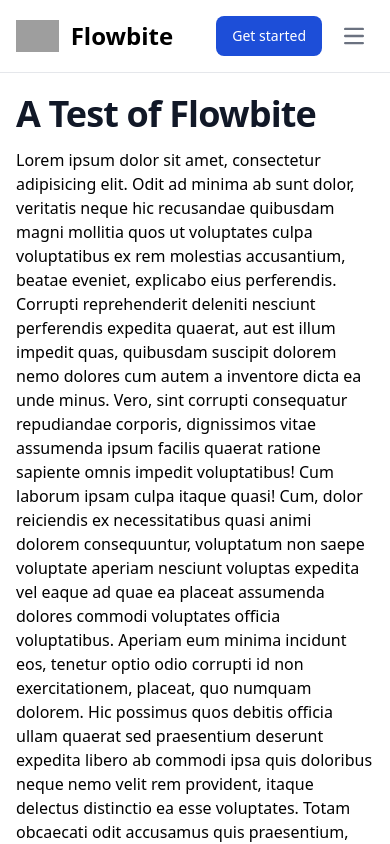
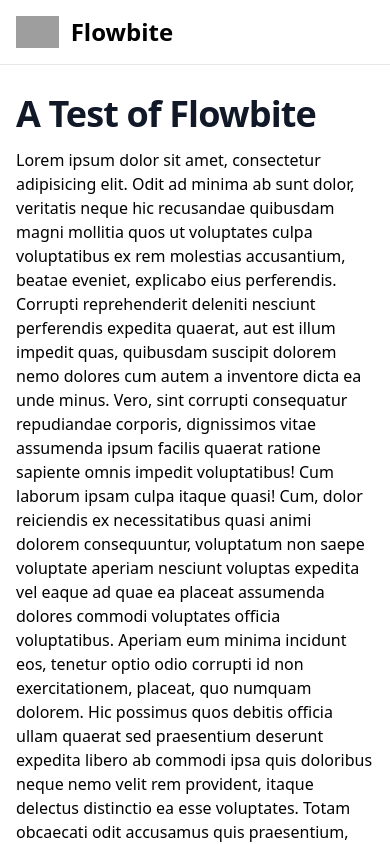
Before and after one commit to coffeyjr/Flowbite-Navbar, a plain HTML site: page index.html in a window 390 px wide. Shown: the top 844 px of the page. Drawn offline with nearby package versions, Linux system fonts and the light colour scheme; grey boxes are pictures that could not be loaded.

Commit message:
remove button

```diff
--- a/index.html
+++ b/index.html
@@ -19,15 +19,6 @@
             <img src="https://flowbite.com/docs/images/logo.svg" class="h-8 mr-3" alt="Flowbite Logo">
             <span class="self-center text-2xl font-semibold whitespace-nowrap dark:text-white">Flowbite</span>
         </a>
-        <div class="flex md:order-2">
-            <button type="button" class="text-white bg-blue-700 hover:bg-blue-800 focus:ring-4 focus:outline-none focus:ring-blue-300 font-medium rounded-lg text-sm px-4 py-2 text-center mr-3 md:mr-0 dark:bg-blue-600 dark:hover:bg-blue-700 dark:focus:ring-blue-800">Get started</button>
-            <button data-collapse-toggle="navbar-sticky" type="button" class="inline-flex items-center p-2 w-10 h-10 justify-center text-sm text-gray-500 rounded-lg md:hidden hover:bg-gray-100 focus:outline-none focus:ring-2 focus:ring-gray-200 dark:text-gray-400 dark:hover:bg-gray-700 dark:focus:ring-gray-600" aria-controls="navbar-sticky" aria-expanded="false">
-              <span class="sr-only">Open main menu</span>
-              <svg class="w-5 h-5" aria-hidden="true" xmlns="http://www.w3.org/2000/svg" fill="none" viewBox="0 0 17 14">
-                  <path stroke="currentColor" stroke-linecap="round" stroke-linejoin="round" stroke-width="2" d="M1 1h15M1 7h15M1 13h15"/>
-              </svg>
-          </button>
-        </div>
         <div class="items-center justify-between hidden w-full md:flex md:w-auto md:order-1" id="navbar-sticky">
           <ul class="flex flex-col p-4 md:p-0 mt-4 font-medium border border-gray-100 rounded-lg bg-gray-50 md:flex-row md:space-x-8 md:mt-0 md:border-0 md:bg-white dark:bg-gray-800 md:dark:bg-gray-900 dark:border-gray-700">
             <li>
```
